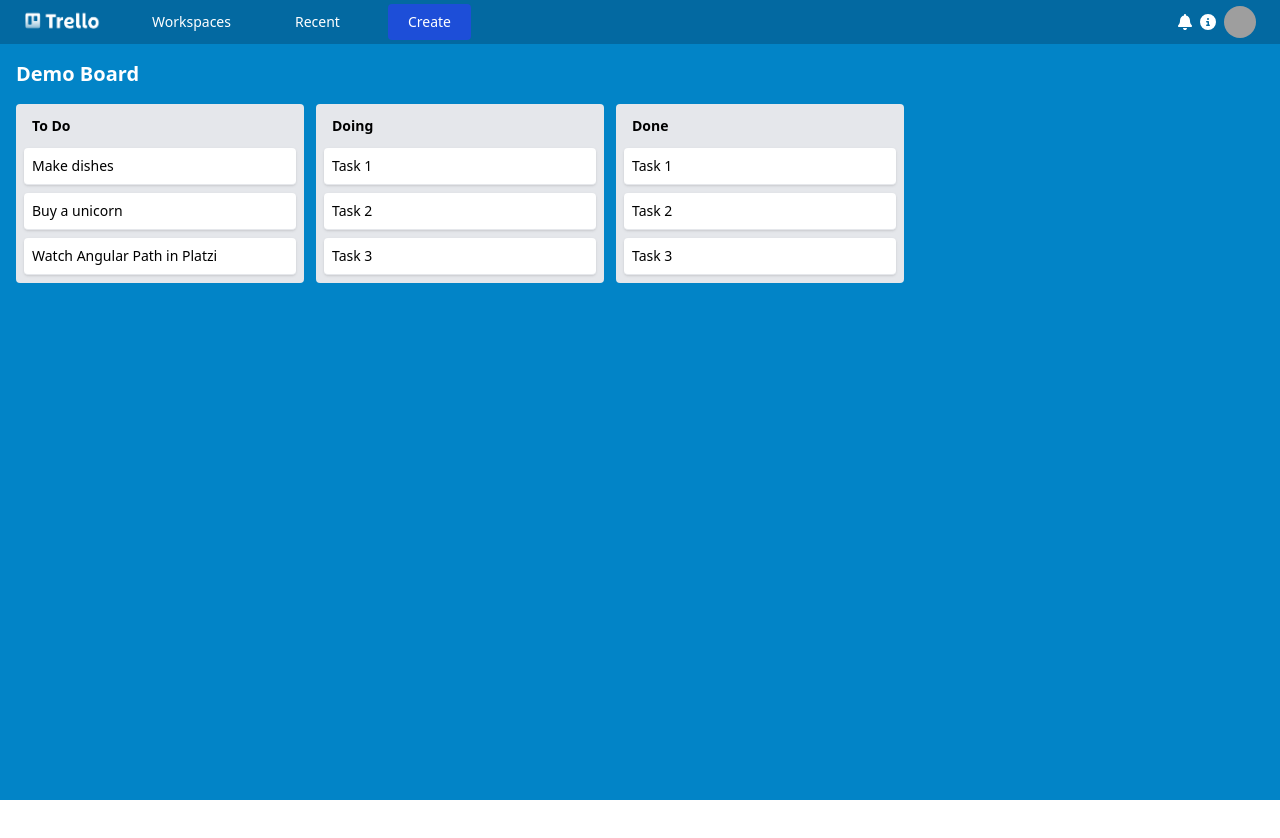
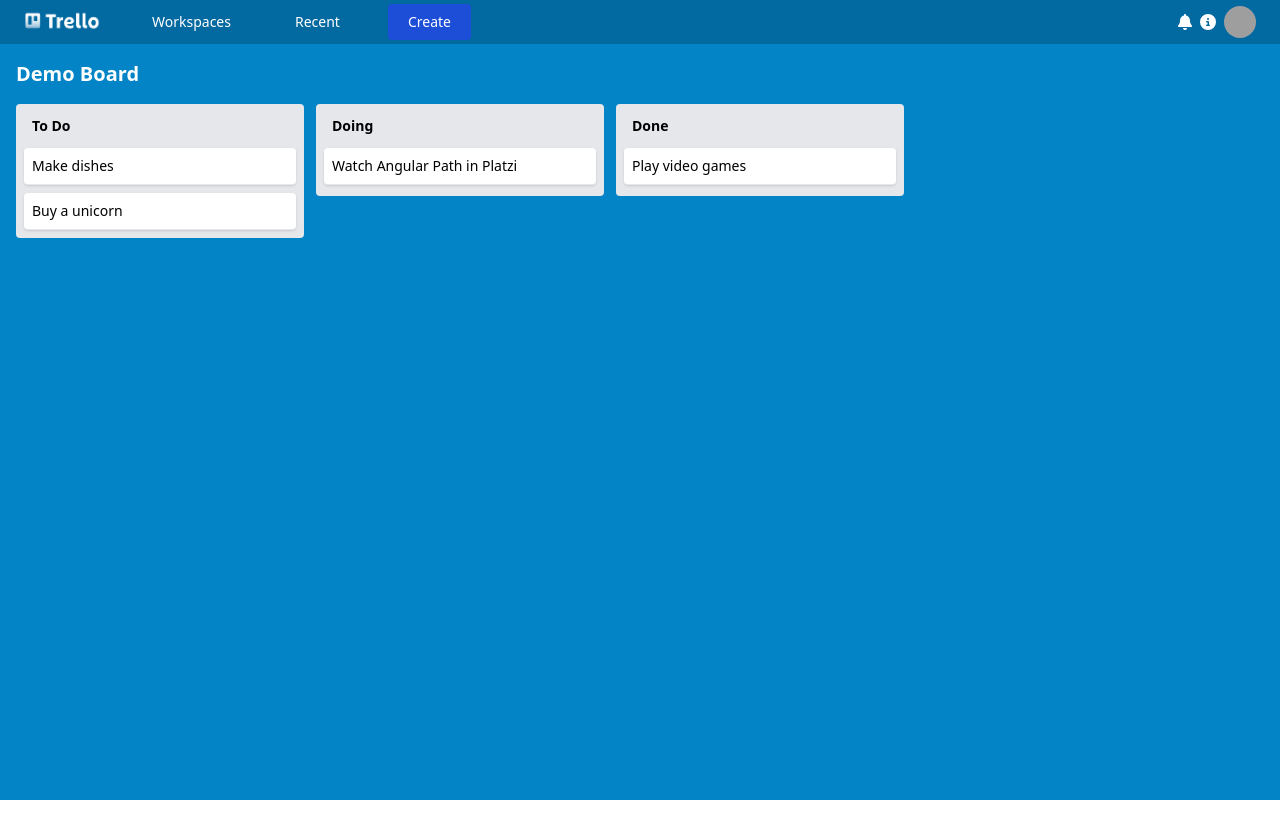
Before and after one commit to ernerdo/angular-trello, an Angular app: page /board in a window 1280 px wide. Shown: the top 838 px of the page. Built offline with nearby package versions, Linux system fonts and the light colour scheme; grey boxes are pictures that could not be loaded.

Commit message:
add transfer and reorder drag and drop

```diff
--- a/src/app/pages/board/board.component.html
+++ b/src/app/pages/board/board.component.html
@@ -4,16 +4,17 @@
     <div>
       <h2 class="text-xl font-bold text-white my-4">Demo Board</h2>
     </div>
-    <div class="flex items-start w-full h-full">
+    <div class="flex items-start w-full h-full" cdkDropListGroup>
       <div class="rounded bg-gray-200 w-72 p-2 mr-3">
         <div class="flex justify-between py-1">
           <h3 class="text-sm font-bold ml-2">To Do</h3>
         </div>
 
         <div
-          class="text-sm mt-2"
+          class="text-sm mt-2 min-h-[2.5rem]"
           cdkDropList
           (cdkDropListDropped)="drop($event)"
+          [cdkDropListData]="todos"
         >
           <div
             *ngFor="let todo of todos"
@@ -30,21 +31,18 @@
           <h3 class="text-sm font-bold ml-2">Doing</h3>
         </div>
 
-        <div class="text-sm mt-2">
+        <div
+          class="text-sm mt-2 min-h-[2.5rem]"
+          cdkDropList
+          (cdkDropListDropped)="drop($event)"
+          [cdkDropListData]="doing"
+        >
           <div
+            *ngFor="let todo of doing"
+            cdkDrag
             class="bg-white shadow p-2 rounded mt-2 border-b border-x-gray-300 cursor-pointer hover:bg-gray-400"
           >
-            Task 1
-          </div>
-          <div
-            class="bg-white shadow p-2 rounded mt-2 border-b border-x-gray-300 cursor-pointer hover:bg-gray-400"
-          >
-            Task 2
-          </div>
-          <div
-            class="bg-white shadow p-2 rounded mt-2 border-b border-x-gray-300 cursor-pointer hover:bg-gray-400"
-          >
-            Task 3
+            {{ todo.title }}
           </div>
         </div>
       </div>
@@ -54,21 +52,18 @@
           <h3 class="text-sm font-bold ml-2">Done</h3>
         </div>
 
-        <div class="text-sm mt-2">
+        <div
+          class="text-sm mt-2 min-h-[2.5rem]"
+          cdkDropList
+          (cdkDropListDropped)="drop($event)"
+          [cdkDropListData]="done"
+        >
           <div
+            *ngFor="let todo of done"
+            cdkDrag
             class="bg-white shadow p-2 rounded mt-2 border-b border-x-gray-300 cursor-pointer hover:bg-gray-400"
           >
-            Task 1
-          </div>
-          <div
-            class="bg-white shadow p-2 rounded mt-2 border-b border-x-gray-300 cursor-pointer hover:bg-gray-400"
-          >
-            Task 2
-          </div>
-          <div
-            class="bg-white shadow p-2 rounded mt-2 border-b border-x-gray-300 cursor-pointer hover:bg-gray-400"
-          >
-            Task 3
+            {{ todo.title }}
           </div>
         </div>
       </div>
--- a/src/app/pages/board/board.component.ts
+++ b/src/app/pages/board/board.component.ts
@@ -1,5 +1,9 @@
 import { Component, OnInit } from '@angular/core';
-import { CdkDragDrop, moveItemInArray } from '@angular/cdk/drag-drop';
+import {
+  CdkDragDrop,
+  moveItemInArray,
+  transferArrayItem,
+} from '@angular/cdk/drag-drop';
 
 import { ToDo } from '../../models/todo.model';
 
@@ -30,9 +34,19 @@
       id: '2',
       title: 'Buy a unicorn',
     },
+  ];
+
+  doing: ToDo[] = [
     {
-      id: '2',
+      id: '3',
       title: 'Watch Angular Path in Platzi',
+    },
+  ];
+
+  done: ToDo[] = [
+    {
+      id: '4',
+      title: 'Play video games',
     },
   ];
 
@@ -41,6 +55,19 @@
   ngOnInit(): void {}
 
   drop(event: CdkDragDrop<any[]>) {
-    moveItemInArray(this.todos, event.previousIndex, event.currentIndex);
+    if (event.previousContainer === event.container) {
+      moveItemInArray(
+        event.container.data,
+        event.previousIndex,
+        event.currentIndex
+      );
+    } else {
+      transferArrayItem(
+        event.previousContainer.data,
+        event.container.data,
+        event.previousIndex,
+        event.currentIndex
+      );
+    }
   }
 }
```
